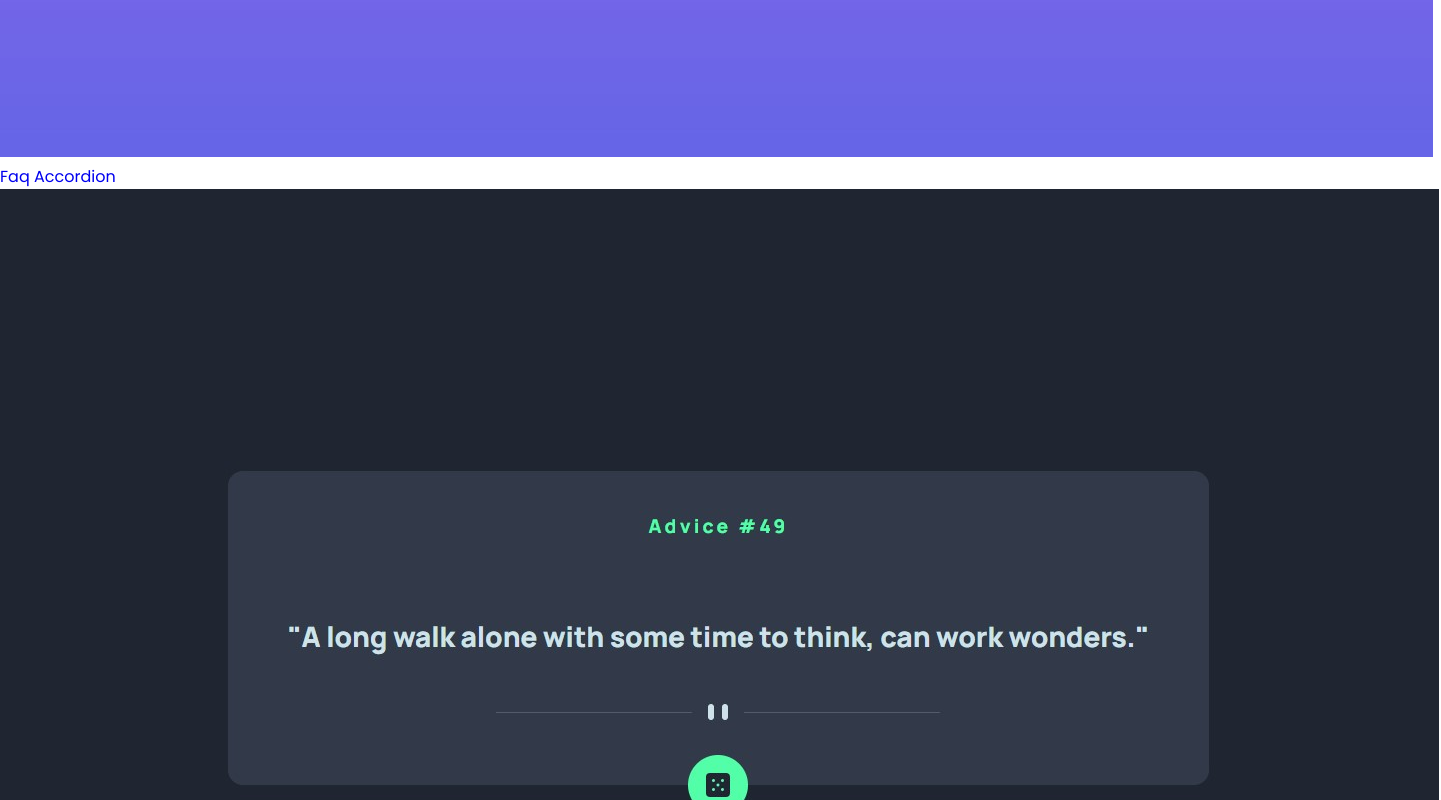
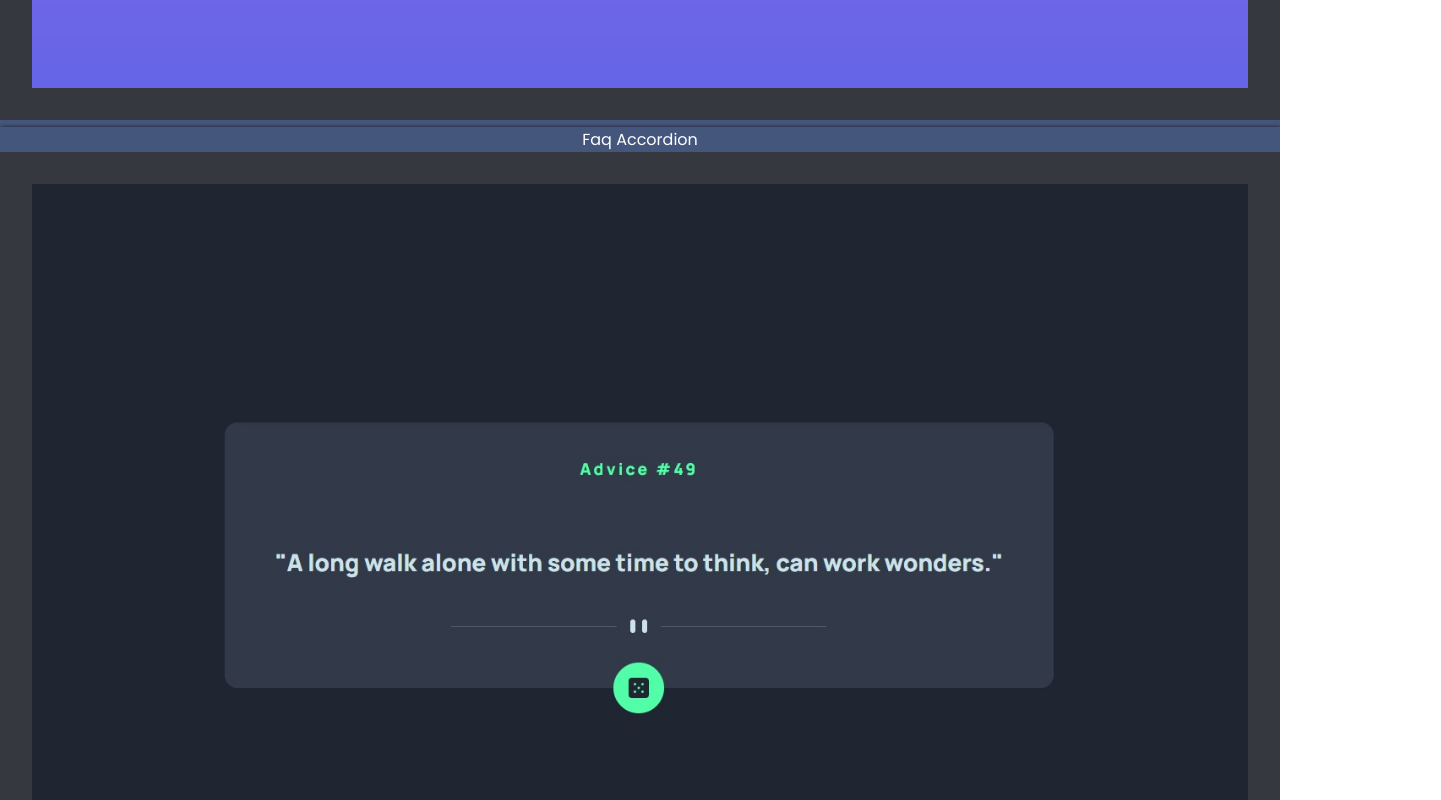
Before and after one commit to ronaldlamdev/portfolio, a plain HTML site: page index.html in a window 1280 px wide. Shown: the part 1680-2480 px from the top of the page, 1441 px wide, since content can reach past the window. Drawn offline with Linux system fonts and the light colour scheme.

Commit message:
set display grid to projects section

```diff
--- a/css/styles.css
+++ b/css/styles.css
@@ -14,6 +14,7 @@
   --white: #f9f9f9;
   --gray: #85888C;
   --newBlack: #7F7979;
+  --darkerBlue: #45567d;
 }
 
 /* reset styling */
@@ -59,6 +60,7 @@ header {
 
 .nav {
   width: 100%;
+  height: 100%;
   position: fixed;
   background-color: var(--red);
   overflow: hidden;
@@ -148,6 +150,10 @@ header {
   top: 0;
 }
 
+.menu li:checked {
+  display: block;
+}
+
 /* About section */
 
 .about-container {
@@ -173,3 +179,26 @@ header {
   color: var(--red);
   font-weight: 400;
 }
+
+/* Portfolio section */
+
+.projects-container {
+  width: fit-content;
+  display: grid;
+  /* grid-template-columns: repeat(auto-fit, minmax(320px, 1fr)); */
+  grid-template-columns: repeat(auto-fit, 100%);
+  background-color: var(--darkerBlue);
+  padding-top: 2rem;
+}
+
+.projects-container a p {
+  text-align: center;
+  color: white;
+  box-shadow: 1px 1px 5px black;
+}
+
+.thumbnail {
+  width: 100%;
+  padding: 2rem;
+  background-color: var(--black);
+}
--- a/index.html
+++ b/index.html
@@ -49,7 +49,7 @@
 
     <!-- Projects Section -->
     <section id="projects-section">
-      <div class="portfolio-container">
+      <div class="projects-container">
         <a href="https://ronaldlamdev.github.io/faq-accordion/" target="_blank">
           <img class="thumbnail" src="./images/faqaccordion.jpg" alt="thumbnail">
           <p>Faq Accordion</p>
```
